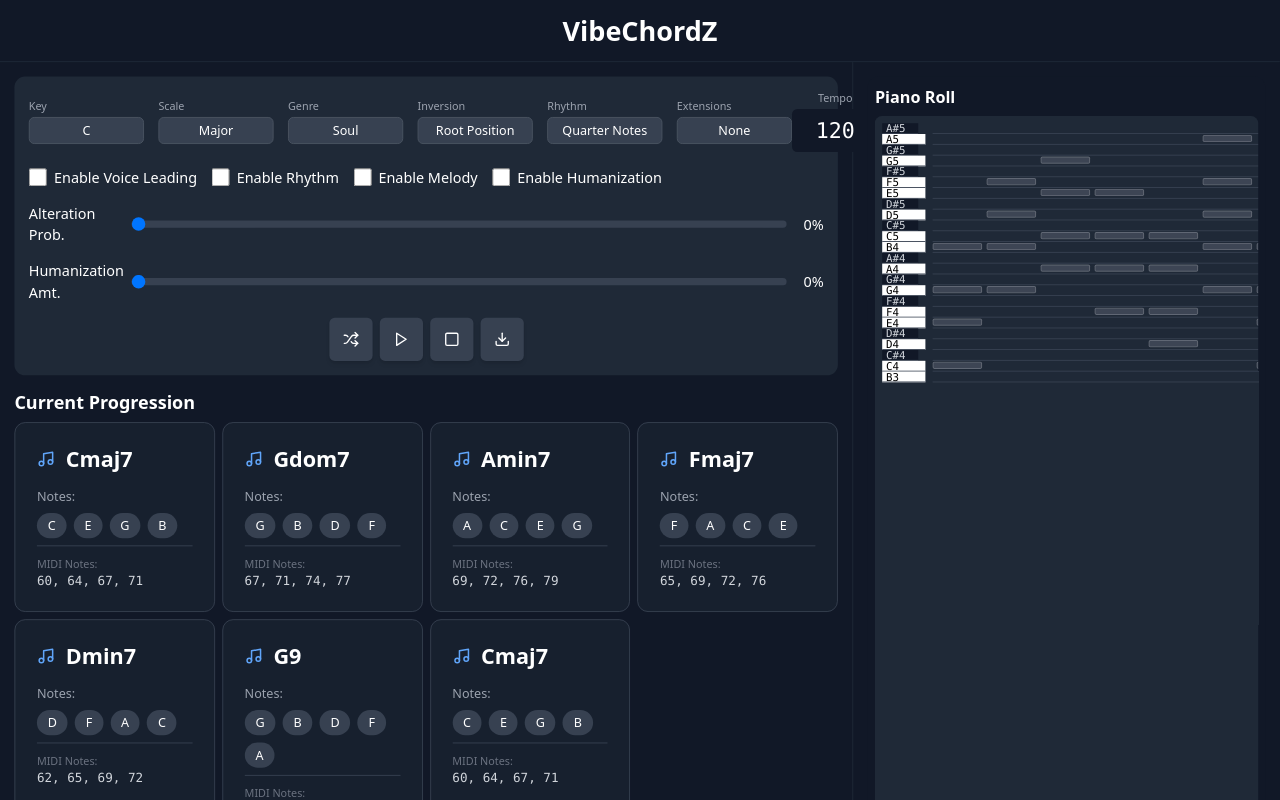
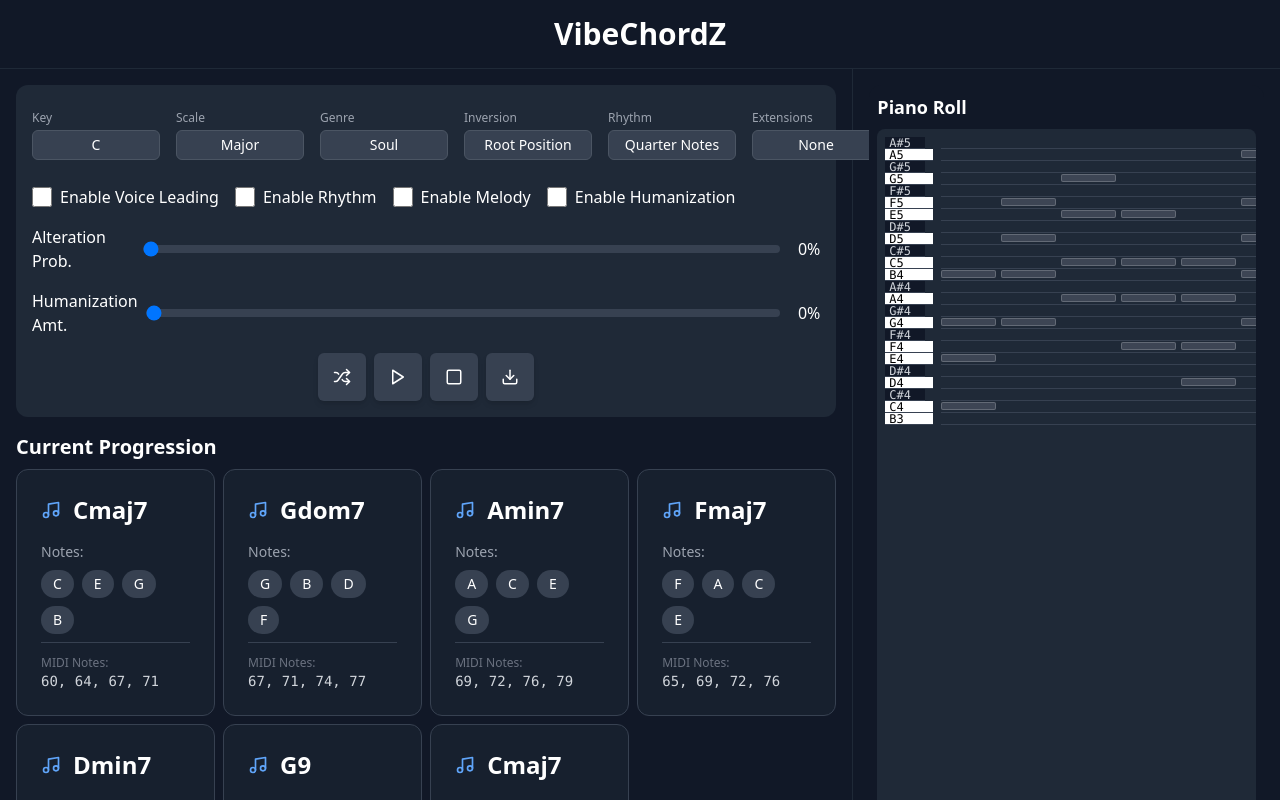
Before and after one commit to fractal-solutions/chordZ, a React (Vite) app: page / in a window 1280 px wide. Shown: the top 800 px of the page. Built offline with nearby package versions, Linux system fonts and the light colour scheme.

Commit message:
modified:   src/App.tsx

```diff
--- a/src/App.tsx
+++ b/src/App.tsx
@@ -150,7 +150,7 @@ function App() {
     <>
       {isLoading && <LoadingScreen />}
       <div className="min-h-screen bg-gray-900 text-white flex flex-col" style={{ display: isLoading ? 'none' : 'flex' }}> {/* Hide main content while loading */}
-        <div className="transform scale-90 origin-top-left w-[111.11%] h-[111.11%]"> {/* Scaled content wrapper */}
+        <div className=""> {/* Scaled content wrapper className: transform scale-90 origin-top-left w-[111.11%] h-[111.11%] */}
           {/* Header */}
           <div className="text-center py-4 border-b border-gray-800">
             <h1 className="text-3xl font-bold text-white">VibeChordZ</h1>
```
